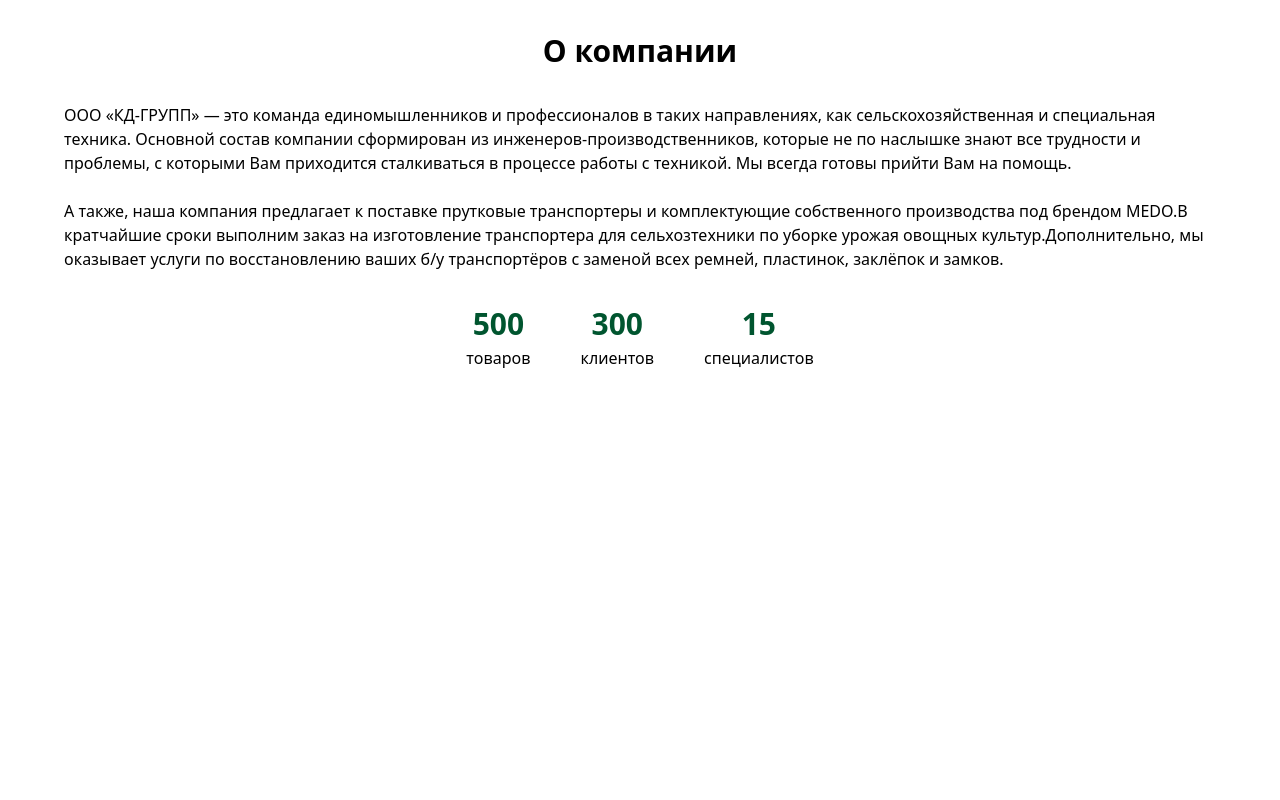
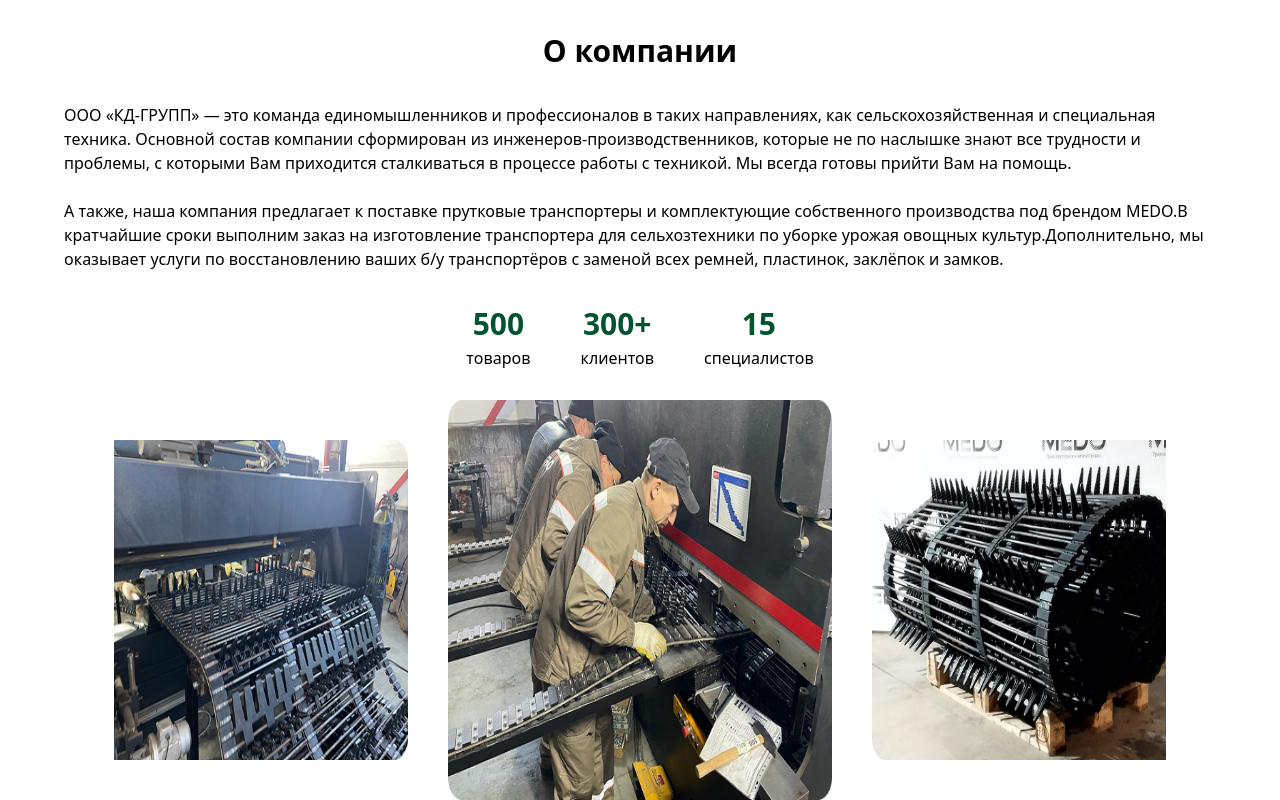
Before and after one commit to Mirzoalievb88/HomeWork-2, a website: page src/index.html in a window 1280 px wide. Shown: the part 1186-1986 px from the top of the page. Before the commit the page ends 1556 px from the top, so only its background shows below. Drawn offline with nearby package versions, Linux system fonts and the light colour scheme; files that its build step writes are made by us from their sources.

Commit message:
section4

```diff
--- a/src/index.html
+++ b/src/index.html
@@ -87,7 +87,7 @@
                 <p>товаров</p>
             </div>
             <div class="text-center">
-                <p class="text-[30px] text-[#00552F] font-bold">300</p>
+                <p class="text-[30px] text-[#00552F] font-bold">300+</p>
                 <p>клиентов</p>
             </div>
             <div class="text-center">
@@ -96,6 +96,14 @@
             </div>
         </div>
     </div>
+    <div class="mt-[30px] flex gap-[40px] justify-center items-center">
+        <img class="w-[23%] h-[40vh]" src="./gad1.png">
+        <img class="w-[30%] h-[50vh]" src="./gad2.png">
+        <img class="w-[23%] h-[40vh]" src="./gad3.png">
+    </div>
+    <div>
+
+    </div>
 </body>
 </html>
 <!-- npx tailwindcss -i ./src/input.css -o ./src/output.css --watch -->
```
Also changed, not shown: src/gad1.png (added), src/gad2.png (added), src/gad3.png (added).
